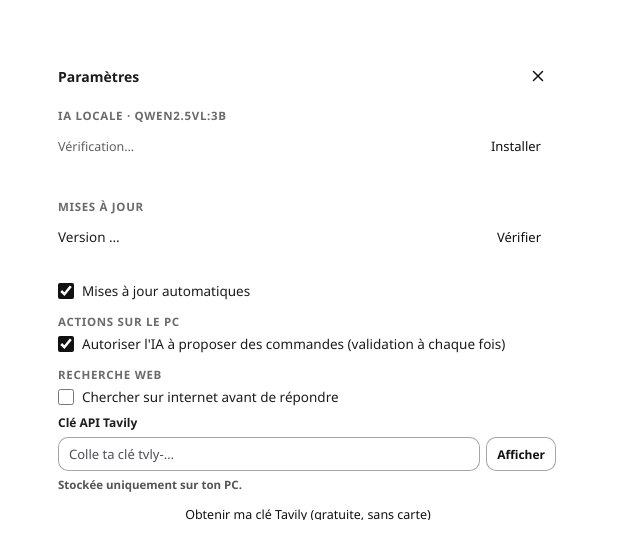
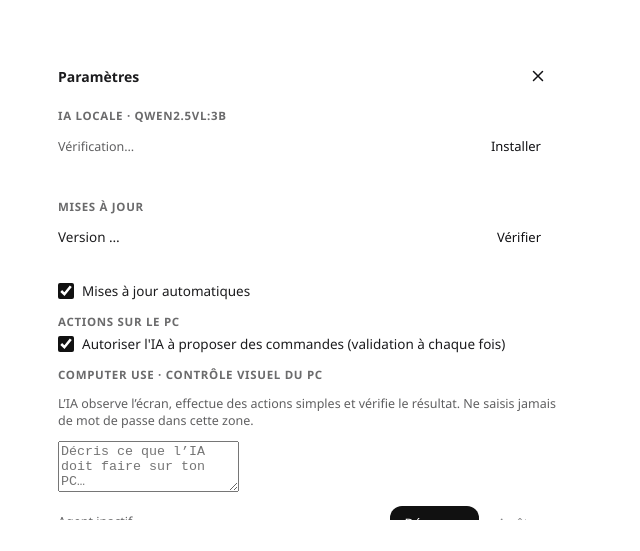
Before and after one commit to Rixx-blend/Overlay-Windows-chat-ia, an Electron app: page renderer/index.html in a window 1280 px wide. Both pictures are taken after a click on the button 400 px from the left and 69 px from the top of the page. Shown: the whole page, without its empty margins (0-640 px from the left). Drawn offline with Linux system fonts and the light colour scheme; no server answers.

Commit message:
Add Computer Use controls to Actions settings

```diff
--- a/renderer/index.html
+++ b/renderer/index.html
@@ -139,6 +139,14 @@
         <h3>Actions sur le PC</h3>
         <label class="chk"><input type="checkbox" id="allowAct"> Autoriser l'IA à proposer des commandes (validation à chaque fois)</label>
 
+        <h3>Computer Use · contrôle visuel du PC</h3>
+        <p class="muted">L’IA observe l’écran, effectue des actions simples et vérifie le résultat. Ne saisis jamais de mot de passe dans cette zone.</p>
+        <textarea id="computerTask" rows="3" placeholder="Décris ce que l’IA doit faire sur ton PC…"></textarea>
+        <div class="row-line computer-controls">
+          <span id="computerStatus" class="muted">Agent inactif</span>
+          <div><button class="btn dark" id="computerStart">Démarrer</button> <button class="btn" id="computerStop" disabled>Arrêter</button></div>
+        </div>
+        <div id="computerHistory" class="computer-history" aria-live="polite"></div>
         <h3>Recherche web</h3>
         <label class="chk"><input type="checkbox" id="webSearch"> Chercher sur internet avant de répondre</label>
         <div class="key-field">
```
